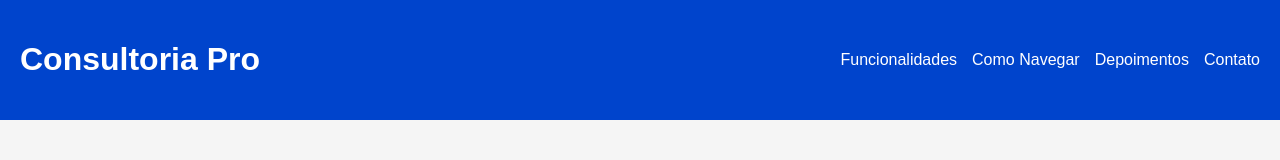
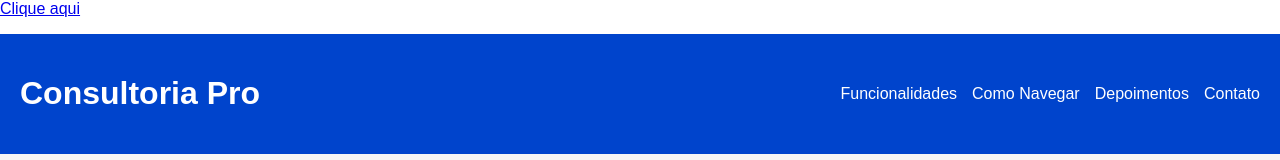
Before and after one commit to Dieguinho74/Consultoria, a plain HTML site: page index.html in a window 1280 px wide. Shown: the top 160 px of the page. Drawn offline with Linux system fonts and the light colour scheme.

Commit message:
Update index.html

```diff
--- a/index.html
+++ b/index.html
@@ -4,6 +4,8 @@
     <meta charset="UTF-8">
     <meta name="viewport" content="width=device-width, initial-scale=1.0">
     <title>Consultoria Pro - Sua Plataforma de Consultoria</title>
+    <a href="https://wa.me/?text=Confira%20a%20Consultoria%20Pro:%20https://www.consultoriapro.com" target="_blank">Clique aqui</a></p>
+    </footer>
     <link rel="stylesheet" href="styles.css">
 </head>
 <body>
```
